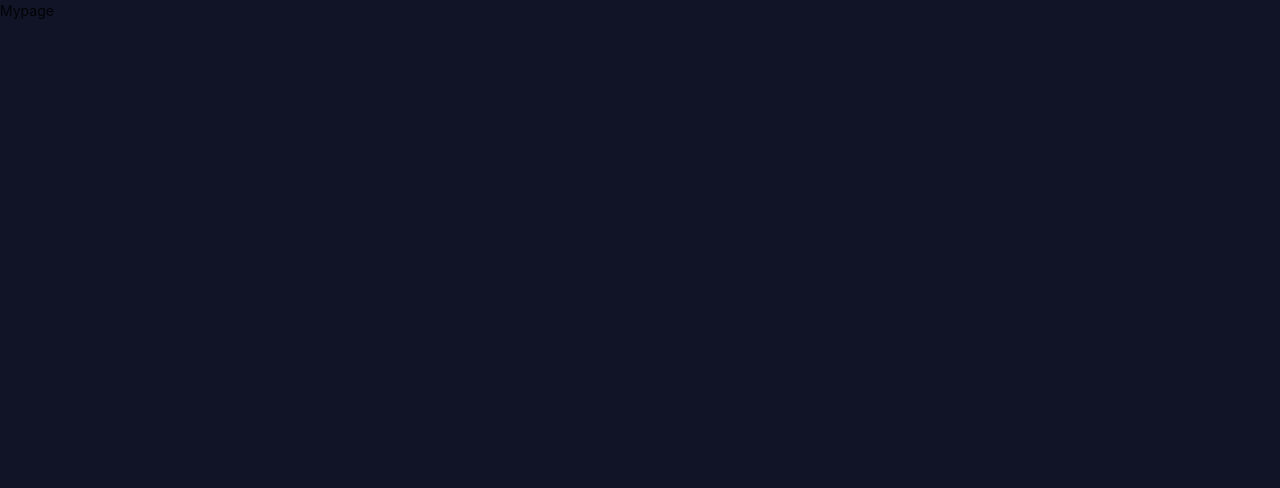
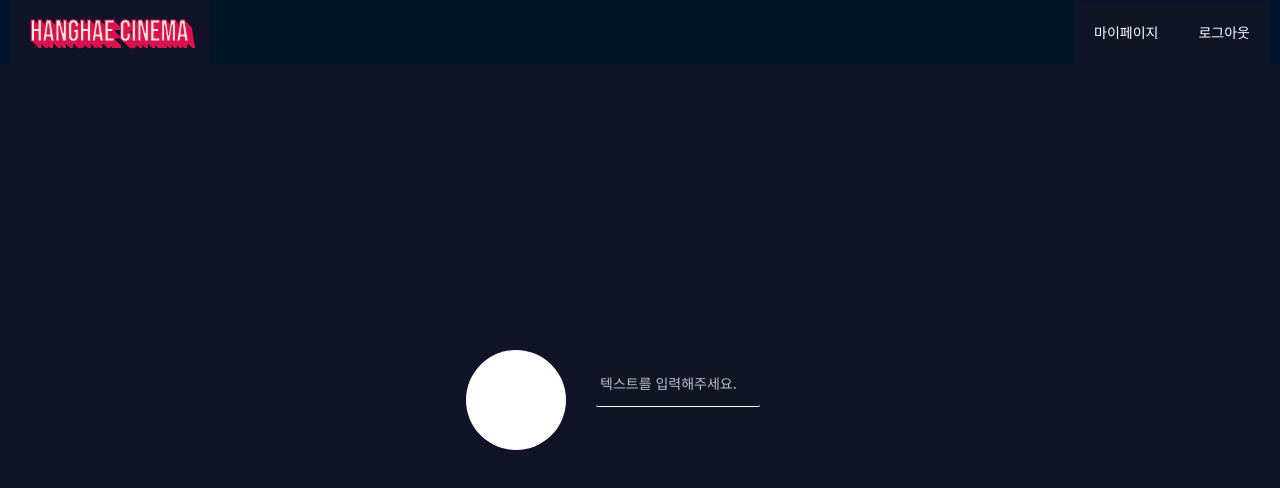
Before and after one commit to seanstainability/hanghae_cinema, a React (Create React App) app in the folder hanghae_cinema/: page /profile in a window 1280 px wide. Shown: the top 488 px of the page. Built offline with nearby package versions, Linux system fonts and the light colour scheme.

Commit message:
UI 80% 완성

```diff
--- a/hanghae_cinema/src/components/Header.js
+++ b/hanghae_cinema/src/components/Header.js
@@ -1,21 +1,48 @@
 import React from "react";
 import { Layout, Menu } from "antd";
 import Logo from "./Logo";
+import styled from "styled-components";
 
 const Header = (props) => {
   return (
     <React.Fragment>
-      <Layout.Header style={{ position: "fixed", zIndex: 1, width: "100%" }}>
-        <Logo type="header" />
-        <Menu mode="horizontal" style={{ justifyContent: "flex-end" }}>
+      <HeaderWrap>
+        <Menu
+          mode="horizontal"
+          style={{ height: "100%", border: 0, backgroundColor: "#111426" }}
+        >
+          <Menu.Item
+            style={{ height: "100%", display: "flex", alignItems: "center" }}
+          >
+            <Logo type="header" size="30px" />
+          </Menu.Item>
+        </Menu>
+        <Menu
+          mode="horizontal"
+          style={{
+            justifyContent: "flex-end",
+            border: 0,
+            backgroundColor: "#111426",
+            color: "#ffffff",
+          }}
+        >
           <Menu.Item key="1">마이페이지</Menu.Item>
           <Menu.Item key="2">로그아웃</Menu.Item>
         </Menu>
-      </Layout.Header>
+      </HeaderWrap>
     </React.Fragment>
   );
 };
 
+const HeaderWrap = styled(Layout.Header)`
+  display: flex;
+  position: fixed;
+  zindex: 1;
+  width: 100%;
+  justify-content: space-between;
+  align-items: baseline;
+`;
+
 Header.defaultProps = {};
 
 export default Header;
--- a/hanghae_cinema/src/components/Logo.js
+++ b/hanghae_cinema/src/components/Logo.js
@@ -2,7 +2,7 @@ import React from "react";
 import styled from "styled-components";
 
 const Logo = (props) => {
-  const { text, children, size, inline, _onClick, type} = props;
+  const { text, children, size, inline, _onClick, type } = props;
   const styles = {
     text: text,
     children: children,
@@ -14,16 +14,16 @@ const Logo = (props) => {
   if (type === "header") {
     return (
       <LogoSmall {...styles} onClick={_onClick}>
-        {text? text : children}
+        {text ? text : children}
       </LogoSmall>
-    )
+    );
   }
 
   return (
     <LogoLarge {...styles} onClick={_onClick}>
-      {text? text : children}
+      {text ? text : children}
     </LogoLarge>
-  )
+  );
 };
 
 Logo.defaultProps = {
@@ -37,37 +37,37 @@ Logo.defaultProps = {
 };
 
 const LogoLarge = styled.p`
+  padding: 64px;
   font-size: ${(props) => props.size};
   color: ${Logo.defaultProps.color};
-  -webkit-text-stroke: 1px #D91250;
-  margin: 0px ;
+  -webkit-text-stroke: 1px #d91250;
+  margin: 0px;
   line-height: 0.75em;
-  //${(props) => (props.margin? `margin: ${props.margin};` : '')};
+  //${(props) => (props.margin ? `margin: ${props.margin};` : "")};
   font-family: "Bebas Neue";
   cursor: pointer;
-  ${(props) => (props.inline? `display: ${props.inline};` : '')};
+  ${(props) => (props.inline ? `display: ${props.inline};` : "")};
   text-align: center;
-  text-shadow:
-    #D91250 0px 0px,#D91250 1px 1px,#D91250 2px 2px,#D91250 3px 3px,
-    #D91250 4px 4px,#D91250 5px 5px,#D91250 6px 6px,#D91250 7px 7px,
-    #D91250 8px 8px,#D91250 9px 9px,#D91250 10px 10px,#D91250 11px 11px,
-    #D91250 12px 12px,#D91250 13px 13px,#D91250 14px 14px,#D91250 15px 15px,
-    #D91250 16px 16px,#D91250 17px 17px,#D91250 18px 18px,#D91250 19px 19px,
-    #D91250 20px 20px;
+  text-shadow: #d91250 0px 0px, #d91250 1px 1px, #d91250 2px 2px,
+    #d91250 3px 3px, #d91250 4px 4px, #d91250 5px 5px, #d91250 6px 6px,
+    #d91250 7px 7px, #d91250 8px 8px, #d91250 9px 9px, #d91250 10px 10px,
+    #d91250 11px 11px, #d91250 12px 12px, #d91250 13px 13px, #d91250 14px 14px,
+    #d91250 15px 15px, #d91250 16px 16px, #d91250 17px 17px, #d91250 18px 18px,
+    #d91250 19px 19px, #d91250 20px 20px;
 `;
 
 const LogoSmall = styled.p`
   font-size: ${(props) => props.size};
   color: ${Logo.defaultProps.color};
-  -webkit-text-stroke: 1px #D91250;
-  margin: 0px ;
+  -webkit-text-stroke: 1px #d91250;
+  margin: 0px;
   line-height: 0.75em;
   font-family: "Bebas Neue";
   cursor: pointer;
-  ${(props) => (props.inline? `display: ${props.inline};` : '')};
-  text-shadow:
-    #D91250 0px 0px,#D91250 1px 1px,#D91250 2px 2px,#D91250 3px 3px,
-    #D91250 4px 4px,#D91250 5px 5px,#D91250 6px 6px,#D91250 7px 7px;
+  ${(props) => (props.inline ? `display: ${props.inline};` : "")};
+  text-shadow: #d91250 0px 0px, #d91250 1px 1px, #d91250 2px 2px,
+    #d91250 3px 3px, #d91250 4px 4px, #d91250 5px 5px, #d91250 6px 6px,
+    #d91250 7px 7px;
 `;
 
 export default Logo;
--- /dev/null
+++ b/hanghae_cinema/src/components/SearchInput.js
@@ -0,0 +1,22 @@
+import React from "react";
+import { Input } from "../elements";
+import { Input as AInput, Select } from "antd";
+
+const SearchInput = (props) => {
+  return (
+    <AInput.Group
+      compact
+      style={{ display: "flex", alignItems: "center", padding: 32 }}
+    >
+      <div style={{ marginRight: 16 }}>
+        <Select defaultValue="title">
+          <Select.Option value="title">제목</Select.Option>
+          <Select.Option value="content">내용</Select.Option>
+        </Select>
+      </div>
+      <Input placeholder="검색어를 입력하세요." _onChange={(e) => {}} />
+    </AInput.Group>
+  );
+};
+
+export default SearchInput;
--- a/hanghae_cinema/src/elements/Input.js
+++ b/hanghae_cinema/src/elements/Input.js
@@ -74,7 +74,7 @@ const ElTextarea = styled(AInput.TextArea)`
   font-family: "Noto Sans KR", sans-serif;
   padding: 12px 4px;
   box-sizing: border-box;
-  carot-color: #ffffff;
+  color: #ffffff;
 `;
 
 const ElInput = styled(AInput)`
@@ -83,7 +83,7 @@ const ElInput = styled(AInput)`
   font-family: "Noto Sans KR", sans-serif;
   padding: 12px 4px;
   box-sizing: border-box;
-  carot-color: #ffffff;
+  color: #ffffff;
 `;
 
 export default Input;
--- a/hanghae_cinema/src/pages/Login.js
+++ b/hanghae_cinema/src/pages/Login.js
@@ -4,7 +4,7 @@ import { logIn } from "../redux/async/user";
 import { Input } from "../elements";
 import styled from "styled-components";
 import { Form } from "antd";
-import Logo from "../components/Logo"
+import Logo from "../components/Logo";
 
 const Login = (props) => {
   const user = useSelector((state) => state.user);
--- a/hanghae_cinema/src/pages/Main.js
+++ b/hanghae_cinema/src/pages/Main.js
@@ -4,7 +4,8 @@ import { getMovies } from "../redux/async/movie";
 import { Layout, Row, Col } from "antd";
 import Movie from "../components/Movie";
 import Header from "../components/Header";
-import { Spinner } from "../elements";
+import SearchInput from "../components/SearchInput";
+import { Spinner, Input } from "../elements";
 
 const Main = (props) => {
   const { history } = props;
@@ -23,8 +24,13 @@ const Main = (props) => {
         <Header />
         <Layout.Content
           className="site-layout"
-          style={{ padding: "0 50px", marginTop: 64 }}
+          style={{
+            padding: "0 50px",
+            marginTop: 64,
+            backgroundColor: "#111426",
+          }}
         >
+          <SearchInput />
           <Row gutter={[8, 16]}>
             <Col span={6} style={{ marginTop: 32, borderRadius: 16 }}>
               <Movie />
--- a/hanghae_cinema/src/pages/Mypage.js
+++ b/hanghae_cinema/src/pages/Mypage.js
@@ -1,11 +1,65 @@
-import React from 'react';
+import React, { useCallback, useState } from "react";
+import { useDispatch, useSelector } from "react-redux";
+import { Input } from "../elements";
+import styled from "styled-components";
+import { Form } from "antd";
+import Header from "../components/Header";
 
 const Mypage = (props) => {
-    return (
-        <>
-        Mypage
-        </>
-    )
-}
+  const user = useSelector((state) => state.user);
+  const dispatch = useDispatch();
+  const [nickname, setNickname] = useState("홍길동");
+
+  const onUserUpdate = useCallback(() => {
+    // dispatch();
+  }, []);
+
+  return (
+    <>
+      <Header />
+      <Wrap>
+        <div style={{ display: "flex" }}>
+          <ProfileWrap></ProfileWrap>
+          <FormWrap onFinish={onUserUpdate}>
+            <Form.Item>
+              <Input
+                label="NICKNAME"
+                value={nickname}
+                _onChange={(e) => {
+                  setNickname(e.target.value);
+                }}
+              />
+            </Form.Item>
+          </FormWrap>
+        </div>
+      </Wrap>
+    </>
+  );
+};
+
+const ProfileWrap = styled.div`
+  margin: 10px;
+  width: 100px;
+  height: 100px;
+  border-radius: 50%;
+  background-color: #ffffff;
+  box-sizing: border-box;
+`;
+
+const Wrap = styled.div`
+  width: 100vw;
+  height: 100vh;
+  display: flex;
+  justify-content: center;
+  align-items: center;
+`;
+
+const FormWrap = styled(Form)`
+  margin: 10px;
+  padding: 10px;
+  width: 50%;
+  height: 100%;
+  box-sizing: border-box;
+`;
 
 export default Mypage;
--- a/hanghae_cinema/src/pages/Signup.js
+++ b/hanghae_cinema/src/pages/Signup.js
@@ -15,7 +15,7 @@ const Signup = (props) => {
   return (
     <>
       <Wrap>
-        <Logo size="80px" />
+        <Logo />
         <FormWrap onFinish={onSignUp}>
           <Form.Item>
             <Input
@@ -59,6 +59,7 @@ const Wrap = styled.div`
   align-items: center;
   width: 100vw;
   height: 100vh;
+  flex-direction: column;
 `;
 
 const FormWrap = styled(Form)`
--- a/hanghae_cinema/src/shared/App.css
+++ b/hanghae_cinema/src/shared/App.css
@@ -9,3 +9,28 @@ body {
 .ant-layout-header {
   padding: 0 10px;
 }
+
+.ant-input-borderless,
+.ant-input-borderless:hover,
+.ant-input-borderless:focus,
+.ant-input-borderless-focused,
+.ant-input-borderless-disabled,
+.ant-input-borderless[disabled] {
+  border-bottom: 1px solid #ffffff;
+}
+
+.ant-menu-horizontal:not(.ant-menu-dark) > .ant-menu-item:hover::after,
+.ant-menu-horizontal:not(.ant-menu-dark) > .ant-menu-submenu:hover::after,
+.ant-menu-horizontal:not(.ant-menu-dark) > .ant-menu-item-active::after,
+.ant-menu-horizontal:not(.ant-menu-dark) > .ant-menu-submenu-active::after,
+.ant-menu-horizontal:not(.ant-menu-dark) > .ant-menu-item-open::after,
+.ant-menu-horizontal:not(.ant-menu-dark) > .ant-menu-submenu-open::after,
+.ant-menu-horizontal:not(.ant-menu-dark) > .ant-menu-item-selected::after,
+.ant-menu-horizontal:not(.ant-menu-dark) > .ant-menu-submenu-selected::after {
+  border-bottom: none;
+}
+
+.ant-menu-horizontal > .ant-menu-item::after,
+.ant-menu-horizontal > .ant-menu-submenu::after {
+  border-bottom: none;
+}
```
